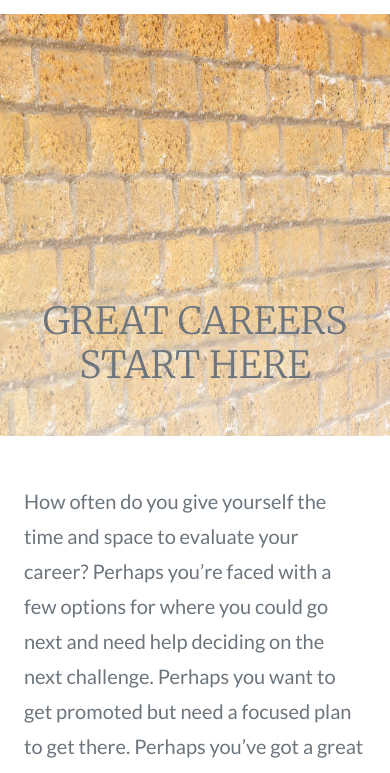
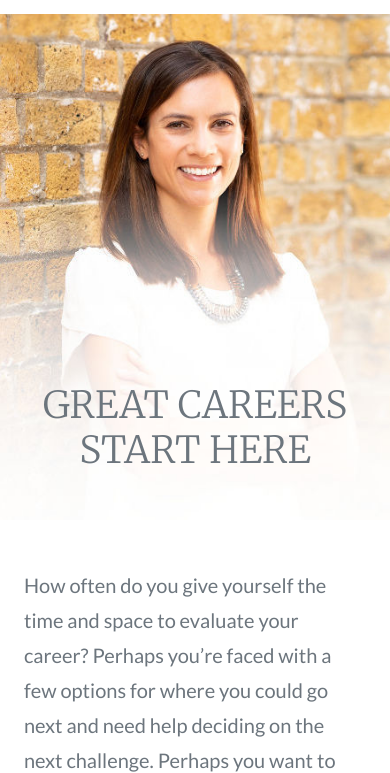
Before and after one commit to jwpf100/essential-coaching-gatsby, a Gatsby site: page / in a window 390 px wide. Shown: the part 56-829 px from the top of the page. Built offline with nearby package versions, Linux system fonts and the light colour scheme; Gatsby itself is replaced by a stand-in of ours.

Commit message:
perf(index herobanner): added a mobile image that is loaded using a media query

```diff
--- a/src/components/HeroBanner/HeroBanner.js
+++ b/src/components/HeroBanner/HeroBanner.js
@@ -3,8 +3,8 @@
 import PropTypes from 'prop-types'
 import BackgroundImage from 'gatsby-background-image'
 
-const Banner = ({ children, heroImage, className, overlay }) => {
-  const newImageData = heroImage
+const Banner = ({ children, sources, heroImage, className, overlay }) => {
+  const newImageData = sources
 
   const backgroundFluidImageStack = !overlay
     ? newImageData
@@ -35,8 +35,8 @@
   background-repeat: no-repeat;
   background-size: cover;
   min-height: 60vh;
-  @media (max-width: 768px) {
-    min-height: 50vh;
+  @media (max-width: 541px) {
+    min-height: 60vh;
   }
 `
 
@@ -47,6 +47,10 @@
    * Text to go within the background image
    */
   children: PropTypes.object,
+  /**
+   * Button contents
+   */
+  sources: PropTypes.array,
   /**
    * Button contents
    */
--- a/src/components/HeroText/HeroText.js
+++ b/src/components/HeroText/HeroText.js
@@ -25,7 +25,7 @@
   h1 {
     color: white;
   }
-  @media (max-width: 576px) {
+  @media (max-width: 541px) {
      {
       /* To deal with bootstrap padding and gatsby-background-image (adding extra padding in on hero on mobile) use conditional to remove it */
     }
--- a/src/pages/index.js
+++ b/src/pages/index.js
@@ -26,7 +26,6 @@
 
 const IndexPage = ({ data }) => {
   // Define Images
-  const heroImage = data.projectHero.childImageSharp.fluid
   const profileImage = data.profilePic.childImageSharp.fluid
   const testimonialImage1 = data.testimonialImage1.childImageSharp.fluid
   const testimonialImage2 = data.testimonialImage2.childImageSharp.fluid
@@ -73,6 +72,19 @@
     },
   ]
 
+  // Images (mobile and full size) for hero banner
+
+  const sources = [
+    {
+      ...data.mobileImage.childImageSharp.fluid,
+      media: `(max-width: 540px)`,
+    },
+    {
+      ...data.desktopImage.childImageSharp.fluid,
+      media: `(min-width: 541px)`,
+    },
+  ]
+
   return (
     <Layout>
       <SEO
@@ -84,11 +96,10 @@
       {/* ******** */}
 
       <HeroBanner
-        heroImage={heroImage}
+        sources={sources}
         css={css`
           background-position: top right;
         `}
-        overlay
       >
         <HeroText headerText="Great Careers Start Here" xtraWide />
       </HeroBanner>
@@ -183,12 +194,33 @@
   }
 `
 
+export const mobileImageFragment = graphql`
+  fragment mobileImage on File {
+    childImageSharp {
+      fluid(maxWidth: 540, quality: 100) {
+        ...GatsbyImageSharpFluid
+      }
+    }
+  }
+`
+
 // Select Images using pagequery below.
 
 export const pageQuery = graphql`
   query {
-    projectHero: file(relativePath: { eq: "hero/hero-brick.jpg" }) {
-      ...fluidImage
+    mobileImage: file(relativePath: { eq: "hero/hero-brick-mob-80.jpg" }) {
+      childImageSharp {
+        fluid(maxWidth: 1600, quality: 100) {
+          ...GatsbyImageSharpFluid_withWebp
+        }
+      }
+    }
+    desktopImage: file(relativePath: { eq: "hero/hero-brick.jpg" }) {
+      childImageSharp {
+        fluid(maxWidth: 540, quality: 100) {
+          ...GatsbyImageSharpFluid_withWebp
+        }
+      }
     }
     profilePic: file(relativePath: { eq: "index/nikki-profile-comp.jpg" }) {
       ...profileImage
```
Also changed, not shown: src/images/hero/hero-brick-mob-100.jpg (added), src/images/hero/hero-brick-mob-80.jpg (added), src/images/hero/hero-brick-mob.jpg (added).
